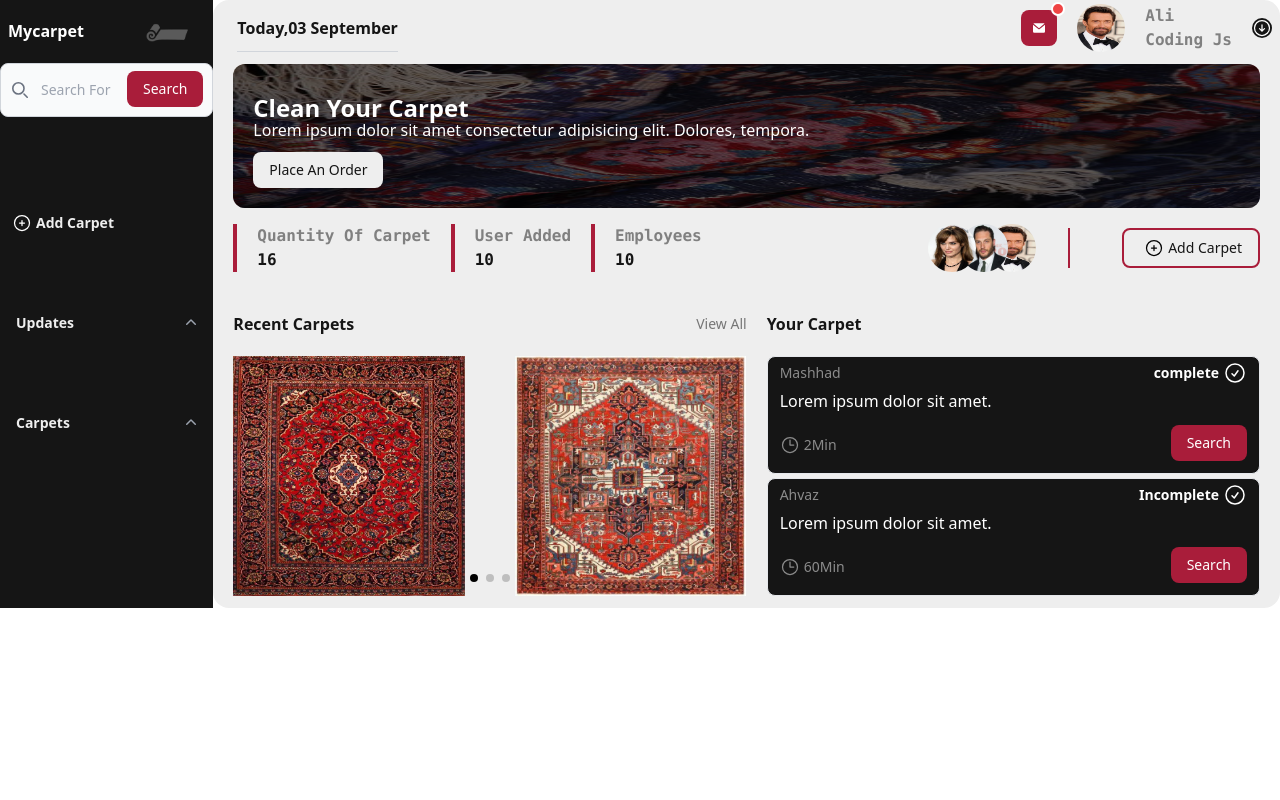
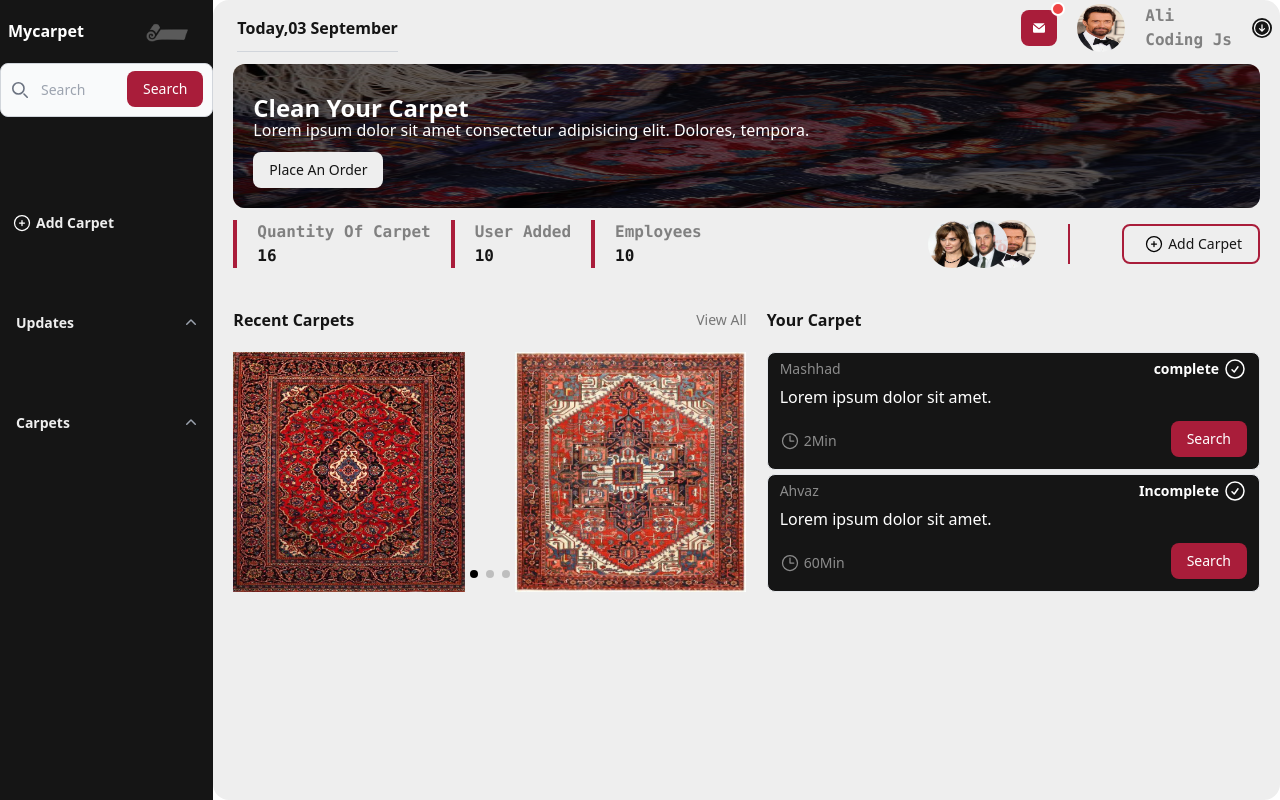
Before and after one commit to alibazregarijs/mycarpet, a Next.js app: page /home in a window 1280 px wide. Built offline with nearby package versions, Linux system fonts and the light colour scheme.

Commit message:
scrollbar-complete

```diff
--- a/app/home/page.jsx
+++ b/app/home/page.jsx
@@ -8,9 +8,9 @@ import Feed from "@/components/Feed";
 
 const Home = () => {
   return (
-    <div>
+    <div className="h-screen overflow-y-scroll  hide-scrollbar">
       <div className="lg:grid grid-cols-12 grid-rows-12 ">
-        <div className="col-span-2 row-span-12    bg-myBlack overflow-y-scroll  hide-scrollbar ">
+        <div className="col-span-2  row-span-12 min-h-screen  bg-myBlack overflow-y-scroll  hide-scrollbar ">
           <Sidebar />
         </div>
         <div className="col-span-10 row-span-12 bg-myWhite rounded-2xl ">
--- a/app/layout.js
+++ b/app/layout.js
@@ -9,7 +9,7 @@ export default function RootLayout({ children }) {
   return (
     <html lang="en">
       <Provider>
-        <body className="h-screen overflow-y-hidden hide-scrollbar">{children}</body>
+        <body className="">{children}</body>
       </Provider>
     </html>
   );
--- a/components/Feed.jsx
+++ b/components/Feed.jsx
@@ -9,7 +9,7 @@ import Card from "./Card";
 const Feed = () => {
   return (
     <div>
-      <div className="flex justify-between mx-5 mt-4">
+      <div className="flex justify-between mx-5 mt-3">
         <div className="flex space-x-5 justify-center">
           <p className="font-sans border-l-4 border-myRed"></p>
           <div className="flex flex-col justify-center">
--- a/components/Search.jsx
+++ b/components/Search.jsx
@@ -2,8 +2,8 @@ import React from "react";
 
 const Search = () => {
   return (
-    <div>
-      <form class="max-w-md mx-auto">
+    <div className="flex">
+      <form class="w-full">
         <label
           for="default-search"
           class="mb-2 text-sm font-medium text-gray-900 sr-only dark:text-white"
@@ -31,8 +31,8 @@ const Search = () => {
           <input
             type="search"
             id="default-search"
-            class="block w-full p-4 ps-10 text-sm text-gray-900 border border-gray-300 rounded-lg bg-gray-50 focus:ring-blue-500 focus:border-blue-500 dark:bg-gray-700 dark:border-gray-600 dark:placeholder-gray-400 dark:text-white dark:focus:ring-blue-500 dark:focus:border-blue-500"
-            placeholder="Search For"
+            class="flex w-full p-4 ps-10 text-sm text-gray-900 border border-gray-300 rounded-lg bg-gray-50 focus:ring-blue-500 focus:border-blue-500 dark:bg-gray-700 dark:border-gray-600 dark:placeholder-gray-400 dark:text-white dark:focus:ring-blue-500 dark:focus:border-blue-500"
+            placeholder="Search"
             required
           />
           <button
--- a/components/Sidebar.jsx
+++ b/components/Sidebar.jsx
@@ -12,7 +12,7 @@ const Sidebar = () => {
   const [dropMenu, setDropMenu] = useState({ name: "", situation: false });
   return (
     <div>
-      <div className="flex justify-between items-center mx-2">
+      <div className="flex  justify-between items-center mx-2">
         <div>
           <h2 className=" text-white font-sans font-extrabold">Mycarpet</h2>
         </div>
```
